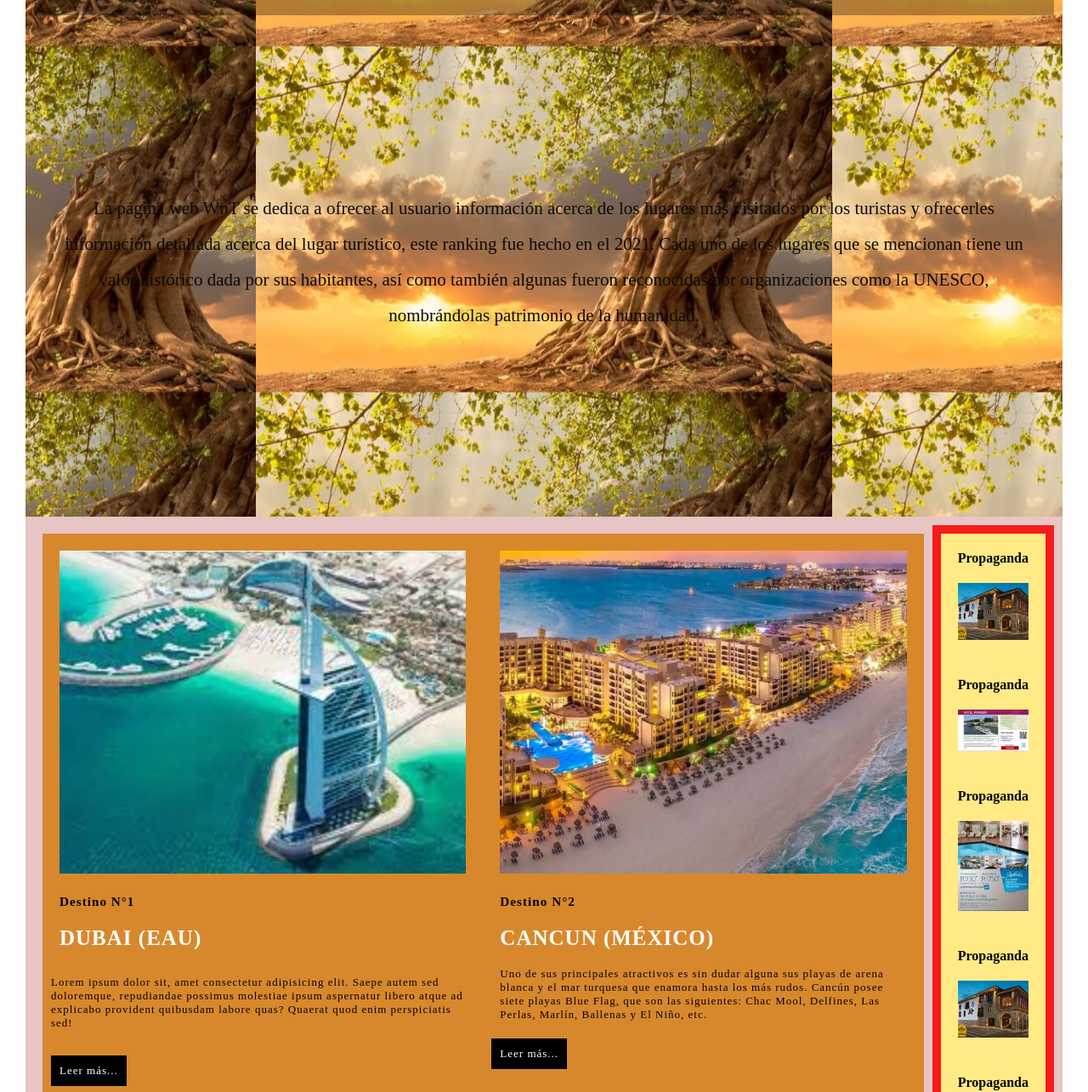
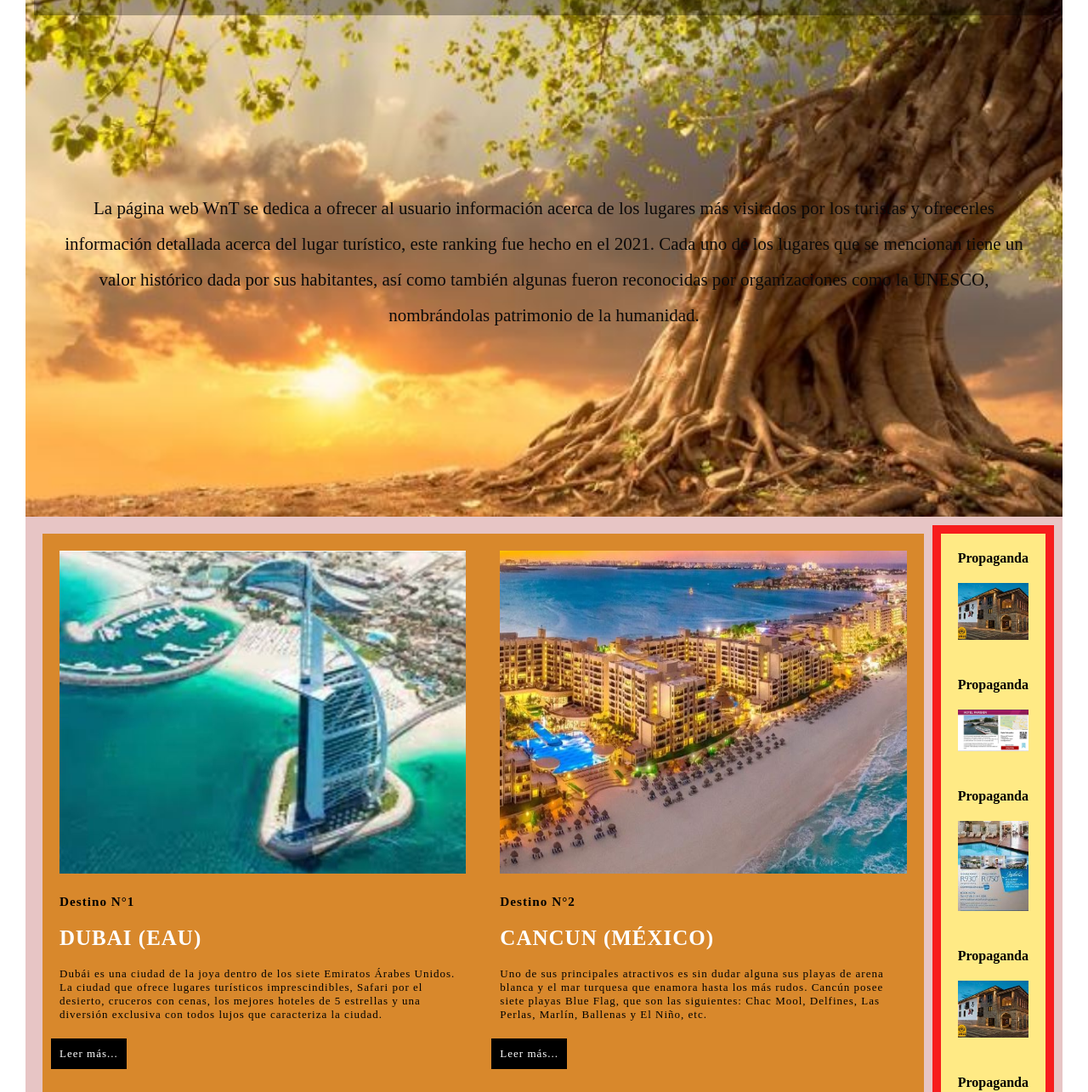
Before and after one commit to YnWok/ProyectoFAA2, a plain HTML site: page index.html in a window 1280 px wide. Shown: the part 122-1407 px from the top of the page at 85% size. Drawn offline with Linux system fonts and the light colour scheme.

Commit message:
proyecto02

```diff
--- a/css/estilos.css
+++ b/css/estilos.css
@@ -11,10 +11,10 @@ a{
    flex-flow: column nowrap;
 }
     .cabecera{
-        background: url("../images/Fondo2.JPG");
+        background: url(../images/Fondo2.JPG);
         background-position: center;
-        background-size: center;
-        background-attachment: center;
+        background-size: cover;
+        background-attachment: contain;
         display: flex;
         flex-flow: column nowrap;
      }
--- a/index.html
+++ b/index.html
@@ -36,7 +36,7 @@
                <img src="images/Paisaje1.JPG" alt="Paisaje1">
                <h3>Destino N°1</h3>
                <h2>DUBAI (EAU)</h2>
-               <p></p>Lorem ipsum dolor sit, amet consectetur adipisicing elit. Saepe autem sed doloremque, repudiandae possimus molestiae ipsum aspernatur libero atque ad explicabo provident quibusdam labore quas? Quaerat quod enim perspiciatis sed!</p>
+               <p>Dubái es una ciudad de la joya dentro de los siete Emiratos Árabes Unidos. La ciudad que ofrece lugares turísticos imprescindibles, Safari por el desierto, cruceros con cenas, los mejores hoteles de 5 estrellas y una diversión exclusiva con todos lujos que caracteriza la ciudad.</p>
                <a href="#">Leer más...</a>
               </article>
 
```
